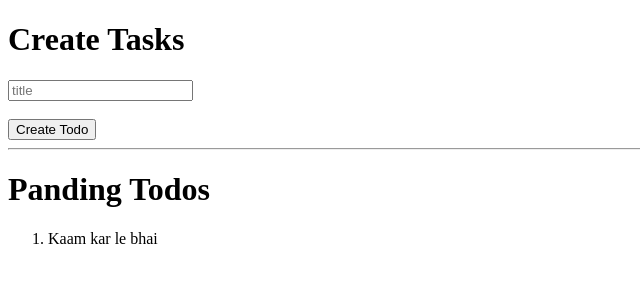
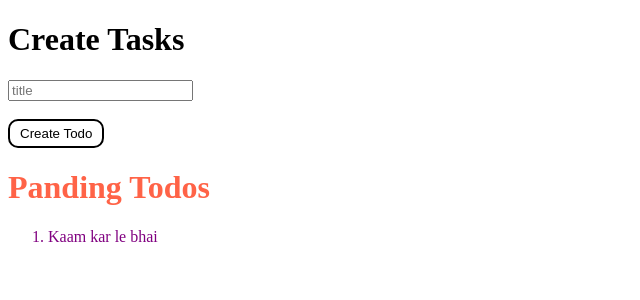
Before and after one commit to SunnyKapur/Two-way-binding-and-Props-Drilling, a React (Vite) app: page / in a window 1280 px wide. Shown: the top 300 px of the page, without its empty margins (0-640 px from the left). Built offline with nearby package versions, Linux system fonts and the light colour scheme.

Commit message:
component and inline style

```diff
--- a/src/App.jsx
+++ b/src/App.jsx
@@ -1,50 +1,16 @@
-import { nanoid } from "nanoid";
 import React, { useState } from "react";
+import Create from "./components/Create";
+import Read from "./components/Read";
 
 const App = () => {
   const [todos, settodos] = useState([
     { id: 1, title: "Kaam kar le bhai", isCompleted: false },
   ]);
 
-  const [title, settitle] = useState("");
-
-  const SubmitHandler = (e) => {
-    e.preventDefault();
-    const newtodo = {
-      id: nanoid(),
-      title: title,
-      isCompleted: false,
-    };
-    const copytodos = [...todos];
-    copytodos.push(newtodo);
-    settodos(copytodos);
-
-    // settodos([...todos, newtodo]);
-
-    settitle("");
-  };
-
-  const rendertodos = todos.map((todo) => {
-    return <li key={todo.id}>{todo.title}</li>;
-  });
-
   return (
     <div>
-      <h1>Create Tasks</h1>
-      <form onSubmit={SubmitHandler}>
-        <input
-          onChange={(e) => settitle(e.target.value)}
-          value={title}
-          type="text"
-          placeholder="title"
-        />
-        <br />
-        <br />
-        <button>Create Todo</button>
-      </form>
-      <hr />
-      <h1>Panding Todos</h1>
-      <ol>{rendertodos}</ol>
+      <Create todos={todos} settodos={settodos} />
+      <Read todos={todos} settodos={settodos} />
     </div>
   );
 };
--- /dev/null
+++ b/src/components/Create.jsx
@@ -0,0 +1,51 @@
+import { nanoid } from "nanoid";
+import { useState } from "react";
+
+const Create = (props) => {
+  const todos = props.todos;
+  const settodos = props.settodos;
+
+  const [title, settitle] = useState("");
+
+  const SubmitHandler = (e) => {
+    e.preventDefault();
+    const newtodo = {
+      id: nanoid(),
+      title: title,
+      isCompleted: true,
+    };
+    const copytodos = [...todos];
+    copytodos.push(newtodo);
+    settodos(copytodos);
+
+    // settodos([...todos, newtodo]);
+
+    settitle("");
+  };
+
+  const buttoncss = {
+    color: "black",
+    padding: "5px 10px",
+    backgroundColor: "transparent",
+    border:"2px solid black",
+    borderRadius: "10px"
+  }
+  return (
+    <>
+      <h1>Create Tasks</h1>
+      <form onSubmit={SubmitHandler}>
+        <input
+          onChange={(e) => settitle(e.target.value)}
+          value={title}
+          type="text"
+          placeholder="title"
+        />
+        <br />
+        <br />
+        <button style={buttoncss}>Create Todo</button>
+      </form>
+    </>
+  );
+};
+
+export default Create;
--- /dev/null
+++ b/src/components/Read.jsx
@@ -0,0 +1,18 @@
+import { Fragment } from "react";
+
+const Read = (props) => {
+  const todos = props.todos;
+  const settodos = props.settodos;
+
+  const rendertodos = todos.map((todo) => {
+    return <li style={{color: todo.isCompleted ? "green" : "purple"}} key={todo.id}>{todo.title}</li>;
+  });
+  return (
+    <Fragment>
+      <h1 style={{ color: "tomato" }}>Panding Todos</h1>
+      <ol>{rendertodos}</ol>
+    </Fragment>
+  );
+};
+
+export default Read;
```
